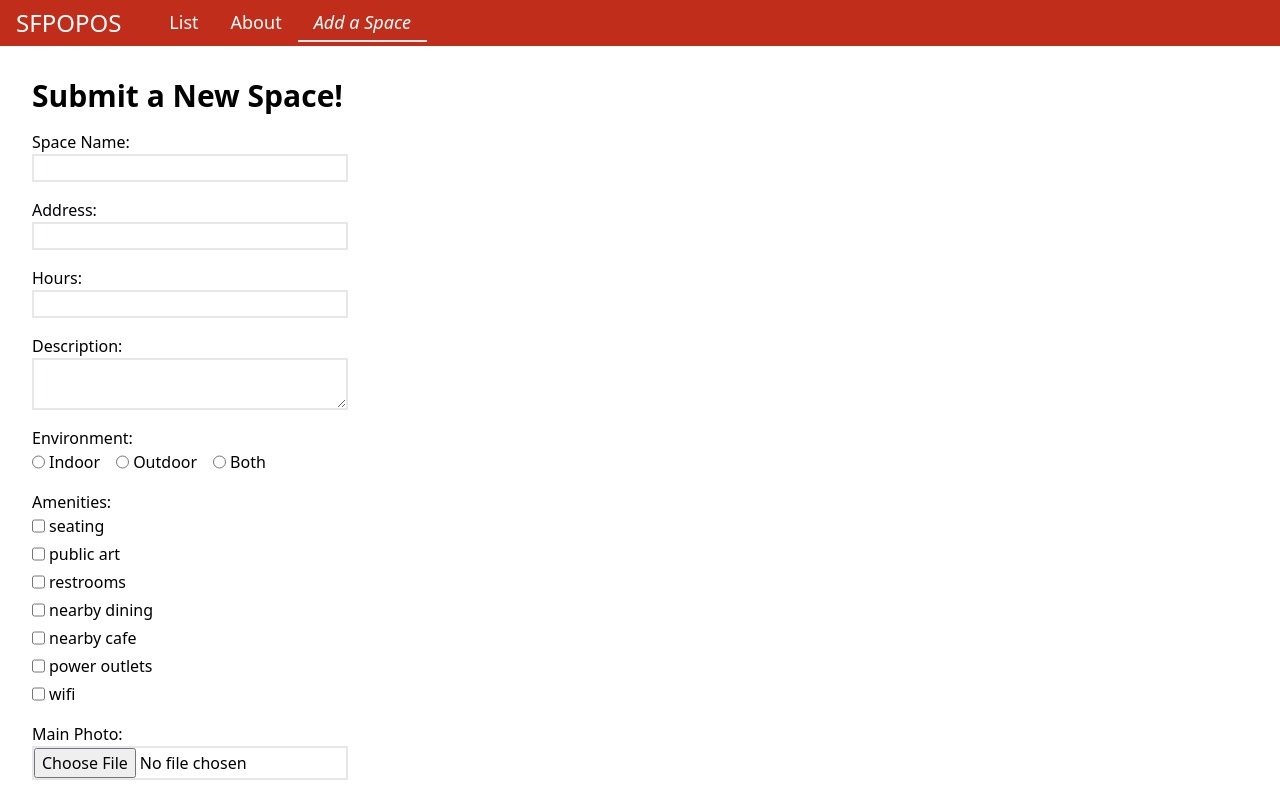
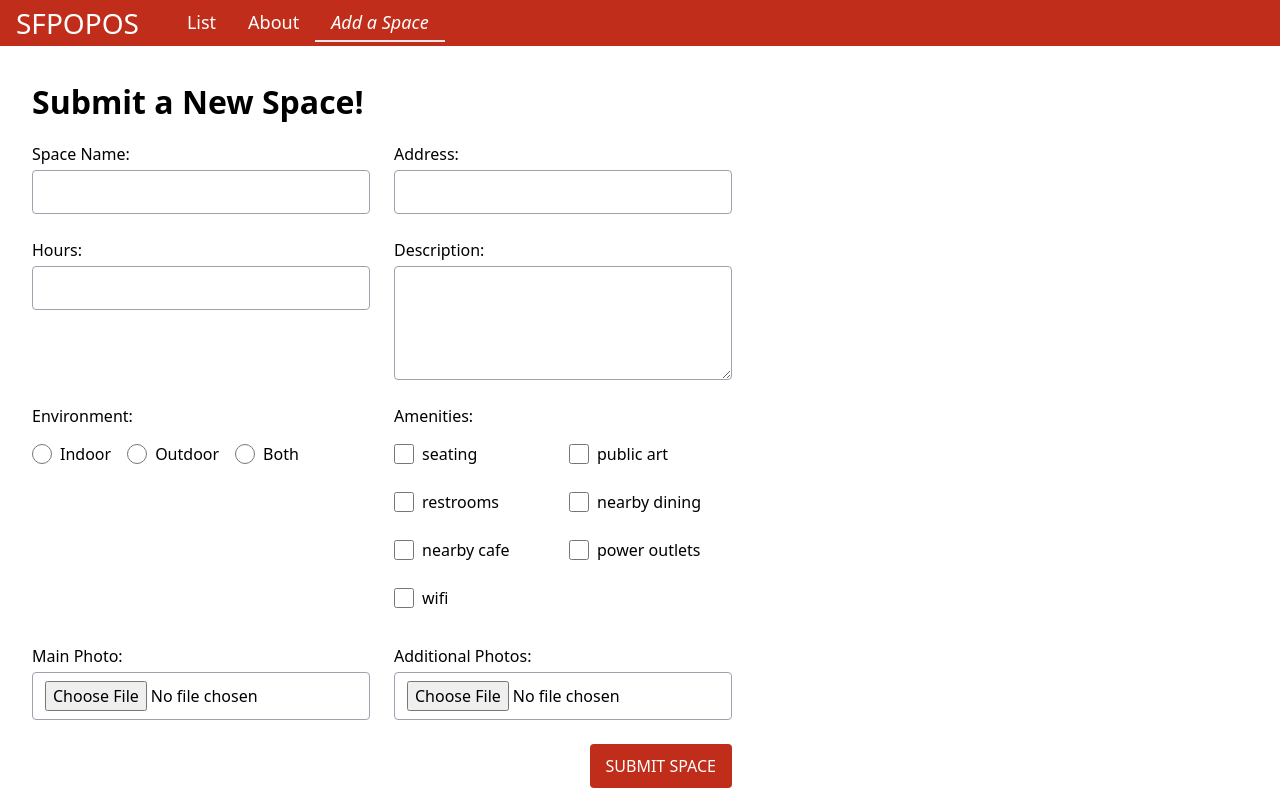
Before and after one commit to NYTLAIT/ACS-1320-React-Fundamentals-Tutorial, a React (Create React App) app: page /new-space in a window 1280 px wide. Shown: the top 800 px of the page. Built offline with nearby package versions, Linux system fonts and the light colour scheme.

Commit message:
Styled form a little and used clamp for headings

```diff
--- a/src/POPOSDetails.js
+++ b/src/POPOSDetails.js
@@ -8,7 +8,7 @@ function POPOSDetails() {
   const { images, title, desc, hours, features, address, website } = data[id]
 
   return (
-    <div className="mx-auto max-w-[1400px] grid grid-cols-1 lg:grid-cols-2">
+    <div className="mx-auto max-w-[1400px] grid grid-cols-1 md:grid-cols-2">
       <div className="w-full">
         <img
           src={`${process.env.PUBLIC_URL}/images/${images[0]}`}
@@ -18,7 +18,7 @@ function POPOSDetails() {
       </div>
 
       <div className="p-2">
-        <h1 className="text-center text-3xl font-bold">{title}</h1>
+        <h1 className="text-center text-[clamp(1.5rem,4vw,2rem)] font-bold">{title}</h1>
         <p className='py-2'>{desc}</p>
 
         <div className="py-2 px-4">
--- a/src/POPOSForm.js
+++ b/src/POPOSForm.js
@@ -1,153 +1,208 @@
+import { useState } from 'react'
+
+const controlClasses = "box-border min-h-11 w-full rounded border border-gray-400 bg-white px-3 py-2 text-base focus:border-brand focus:outline-none focus:ring-2 focus:ring-brand/30 aria-[invalid=true]:border-red-600 aria-[invalid=true]:focus:ring-red-200"
+
 function POPOSForm() {
+  const [errors, setErrors] = useState({})
+
+  function handleInvalid(event) {
+    const { name, validationMessage } = event.currentTarget
+    setErrors((currentErrors) => ({ ...currentErrors, [name]: validationMessage }))
+  }
+
+  function clearValidError(event) {
+    const { name, validity } = event.currentTarget
+    if (validity.valid) {
+      setErrors((currentErrors) => {
+        const nextErrors = { ...currentErrors }
+        delete nextErrors[name]
+        return nextErrors
+      })
+    }
+  }
+
+  function errorMessage(name) {
+    return errors[name] && (
+      <p id={`${name}-error`} className="text-sm text-red-700">
+        {errors[name]}
+      </p>
+    )
+  }
+
   return (
     <div className='px-8'>
-      <h1 className="text-3xl font-bold">Submit a New Space!</h1>
+      <h1 id="space-form-title" className="text-[clamp(1.5rem,4vw,2rem)] font-bold">Submit a New Space!</h1>
 
-      <form className="
-      py-4
-      flex flex-col gap-4">
+      <form
+        aria-labelledby="space-form-title"
+        className="mx-auto grid w-full max-w-5xl grid-cols-1 gap-4 py-4 md:mx-auto md:grid-cols-2 md:gap-6"
+      >
 
         {/* Space Name */}
-        <div className="flex flex-col">
-          <label for='title'>Space Name:</label>
+        <div className="flex flex-col gap-1">
+          <label htmlFor='title' className="font-medium">Space Name:</label>
           <input
             id='title' name='title'
             type='text' required
-            className="border-2">
+            className={controlClasses}
+            aria-invalid={Boolean(errors.title)}
+            aria-describedby={errors.title ? 'title-error' : undefined}
+            aria-errormessage={errors.title ? 'title-error' : undefined}
+            onInvalid={handleInvalid}
+            onChange={clearValidError}>
           </input>
+          {errorMessage('title')}
         </div>
 
         {/* Address */}
-        <div className="flex flex-col">
-          <label for='address'>Address:</label>
+        <div className="flex flex-col gap-1">
+          <label htmlFor='address' className="font-medium">Address:</label>
           <input
             id='address' name='address'
-            type='text' autocomplete='street-address' required
-            className="border-2">
+            type='text' autoComplete='street-address' required
+            className={controlClasses}
+            aria-invalid={Boolean(errors.address)}
+            aria-describedby={errors.address ? 'address-error' : undefined}
+            aria-errormessage={errors.address ? 'address-error' : undefined}
+            onInvalid={handleInvalid}
+            onChange={clearValidError}>
           </input>
+          {errorMessage('address')}
         </div>
 
         {/* Hours */}
-        <div className="flex flex-col">
-          <label for='hours'>Hours:</label>
+        <div className="flex flex-col gap-1">
+          <label htmlFor='hours' className="font-medium">Hours:</label>
           <input
             id='hours' name='hours'
             type='text' required
-            className="border-2">
+            className={controlClasses}
+            aria-invalid={Boolean(errors.hours)}
+            aria-describedby={errors.hours ? 'hours-error' : undefined}
+            aria-errormessage={errors.hours ? 'hours-error' : undefined}
+            onInvalid={handleInvalid}
+            onChange={clearValidError}>
           </input>
+          {errorMessage('hours')}
         </div>
 
-        {/* Decription */}
-        <div className="flex flex-col">
-          <label for='desc'>Description:</label>
+        {/* Description */}
+        <div className="flex flex-col gap-1">
+          <label htmlFor='desc' className="font-medium">Description:</label>
           <textarea
-            id='desc' name='desc' rows='' cols='20'
-            className="border-2">
+            id='desc' name='desc' rows='4'
+            className={`${controlClasses} min-h-28`}>
           </textarea>
         </div>
 
         {/* Indoor / Outdoor / Both */}
-        <fieldset className="flex gap-4">
-          <legend>Environment:</legend>
+        <fieldset className="flex flex-wrap content-start gap-x-4 gap-y-1">
+          <legend className="mb-1 w-full font-medium">Environment:</legend>
 
-          <label for="indoor" className="flex gap-1">
+          <label htmlFor="indoor" className="flex min-h-11 cursor-pointer items-center gap-2">
             <input id="indoor" name="environment" value="indoor"
               type="radio"
-              className="">
+              className="h-5 w-5 shrink-0 accent-brand">
             </input>Indoor
           </label>
 
-          <label for="outdoor" className="flex gap-1">
+          <label htmlFor="outdoor" className="flex min-h-11 cursor-pointer items-center gap-2">
             <input id="outdoor" name="environment" value="outdoor"
               type="radio"
-              className="">
+              className="h-5 w-5 shrink-0 accent-brand">
             </input>Outdoor
           </label>
 
-          <label for="both" className="flex gap-1">
+          <label htmlFor="both" className="flex min-h-11 cursor-pointer items-center gap-2">
             <input id="both" name="environment" value="both"
               type="radio"
-              className="">
+              className="h-5 w-5 shrink-0 accent-brand">
             </input>Both
           </label>
         </fieldset>
 
         {/* Amenities */}
-        <fieldset className="flex flex-col gap-1">
-          <legend>Amenities:</legend>
+        <fieldset className="grid grid-cols-1 gap-x-3 gap-y-1 md:grid-cols-2">
+          <legend className="mb-1 font-medium">Amenities:</legend>
 
-          <label for="seating" className="flex gap-1">
+          <label htmlFor="seating" className="flex min-h-11 cursor-pointer items-center gap-2">
             <input id="seating" name="amenities" value="seating"
               type="checkbox"
-              className="">
+              className="h-5 w-5 shrink-0 accent-brand">
             </input>seating
           </label>
 
-          <label for="art" className="flex gap-1">
+          <label htmlFor="art" className="flex min-h-11 cursor-pointer items-center gap-2">
             <input id="art" name="amenities" value="art"
               type="checkbox"
-              className="">
+              className="h-5 w-5 shrink-0 accent-brand">
             </input>public art
           </label>
 
-          <label for="restrooms" className="flex gap-1">
+          <label htmlFor="restrooms" className="flex min-h-11 cursor-pointer items-center gap-2">
             <input id="restrooms" name="amenities" value="restrooms"
               type="checkbox"
-              className="">
+              className="h-5 w-5 shrink-0 accent-brand">
             </input>restrooms
           </label>
 
-          <label for="dining" className="flex gap-1">
+          <label htmlFor="dining" className="flex min-h-11 cursor-pointer items-center gap-2">
             <input id="dining" name="amenities" value="dining"
               type="checkbox"
-              className="">
+              className="h-5 w-5 shrink-0 accent-brand">
             </input>nearby dining
           </label>
 
-          <label for="cafe" className="flex gap-1">
+          <label htmlFor="cafe" className="flex min-h-11 cursor-pointer items-center gap-2">
             <input id="cafe" name="amenities" value="cafe"
               type="checkbox"
-              className="">
+              className="h-5 w-5 shrink-0 accent-brand">
             </input>nearby cafe
           </label>
 
-          <label for="outlets" className="flex gap-1">
+          <label htmlFor="outlets" className="flex min-h-11 cursor-pointer items-center gap-2">
             <input id="outlets" name="amenities" value="outlets"
               type="checkbox"
-              className="">
+              className="h-5 w-5 shrink-0 accent-brand">
             </input>power outlets
           </label>
 
-          <label for="wifi" className="flex gap-1">
+          <label htmlFor="wifi" className="flex min-h-11 cursor-pointer items-center gap-2">
             <input id="wifi" name="amenities" value="wifi"
               type="checkbox"
-              className="">
+              className="h-5 w-5 shrink-0 accent-brand">
             </input>wifi
           </label>
         </fieldset>
 
         {/* Main Photo */}
-        <div className="flex flex-col">
-          <label for='title'>Main Photo:</label>
+        <div className="flex flex-col gap-1">
+          <label htmlFor='mainPhoto' className="font-medium">Main Photo:</label>
           <input
-            id='title' name='title'
+            id='mainPhoto' name='mainPhoto'
             type='file' accept="image/*" required
-            className="border-2">
+            className={controlClasses}
+            aria-invalid={Boolean(errors.mainPhoto)}
+            aria-describedby={errors.mainPhoto ? 'mainPhoto-error' : undefined}
+            aria-errormessage={errors.mainPhoto ? 'mainPhoto-error' : undefined}
+            onInvalid={handleInvalid}
+            onChange={clearValidError}>
           </input>
+          {errorMessage('mainPhoto')}
         </div>
 
         {/* Additional Photos */}
-        <div className="flex flex-col">
-          <label for='title'>Additional Photos:</label>
+        <div className="flex flex-col gap-1">
+          <label htmlFor='additionalPhotos' className="font-medium">Additional Photos:</label>
           <input
-            id='title' name='title'
+            id='additionalPhotos' name='additionalPhotos'
             type='file' accept="image/*"
-            className="border-2">
+            className={controlClasses}>
           </input>
         </div>
 
         <input type="submit" value='SUBMIT SPACE'
-          className="text-white bg-brand">
+          className="min-h-11 w-full cursor-pointer rounded bg-brand px-4 py-2 font-medium text-white hover:bg-red-800 focus:outline-none focus:ring-2 focus:ring-brand focus:ring-offset-2 md:col-span-2 md:w-auto md:justify-self-end">
         </input>
       </form>
     </div>
--- a/src/POPOSSpace.js
+++ b/src/POPOSSpace.js
@@ -19,7 +19,7 @@ function POPOSSpace(props) {
           flex flex-1 justify-between gap-1
           lg:flex-col lg:gap-2 lg:pb-4
         '>
-          <h1 className='text-start m-0 text-2xl
+          <h1 className='text-start m-0 text-[clamp(1rem,5vw,1.5rem)]
             lg:text-center'>{name}</h1>
           <div className='flex flex-col'>
             <p className='m-1 lg:m-0 text-brand'><em>{address}</em></p>
--- a/src/Title.js
+++ b/src/Title.js
@@ -26,7 +26,7 @@ function Title() {
         bg-brand text-white'
       ref={navRef}
     >
-      <h1 className='text-2xl'>SFPOPOS</h1>
+      <h1 className='text-[clamp(1.5rem,5vw,1.75rem)]'>SFPOPOS</h1>
 
       <nav
         className={`
```
